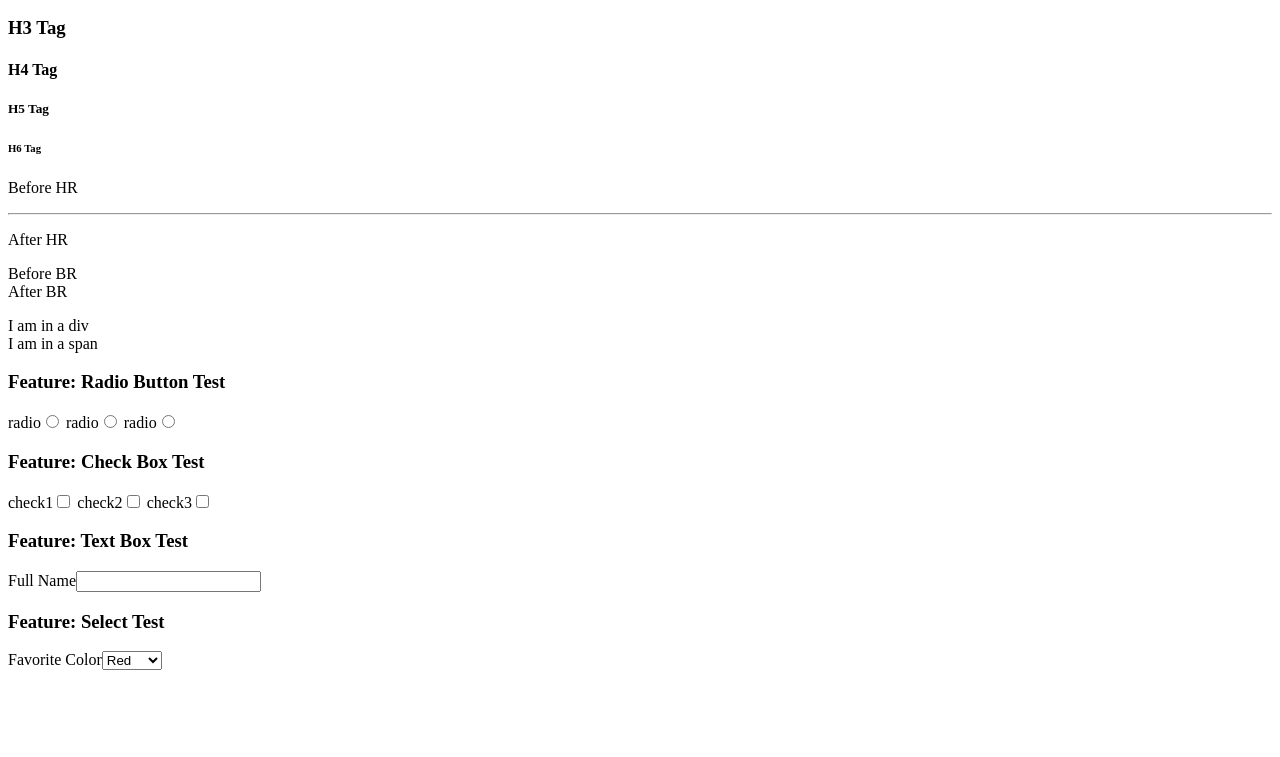
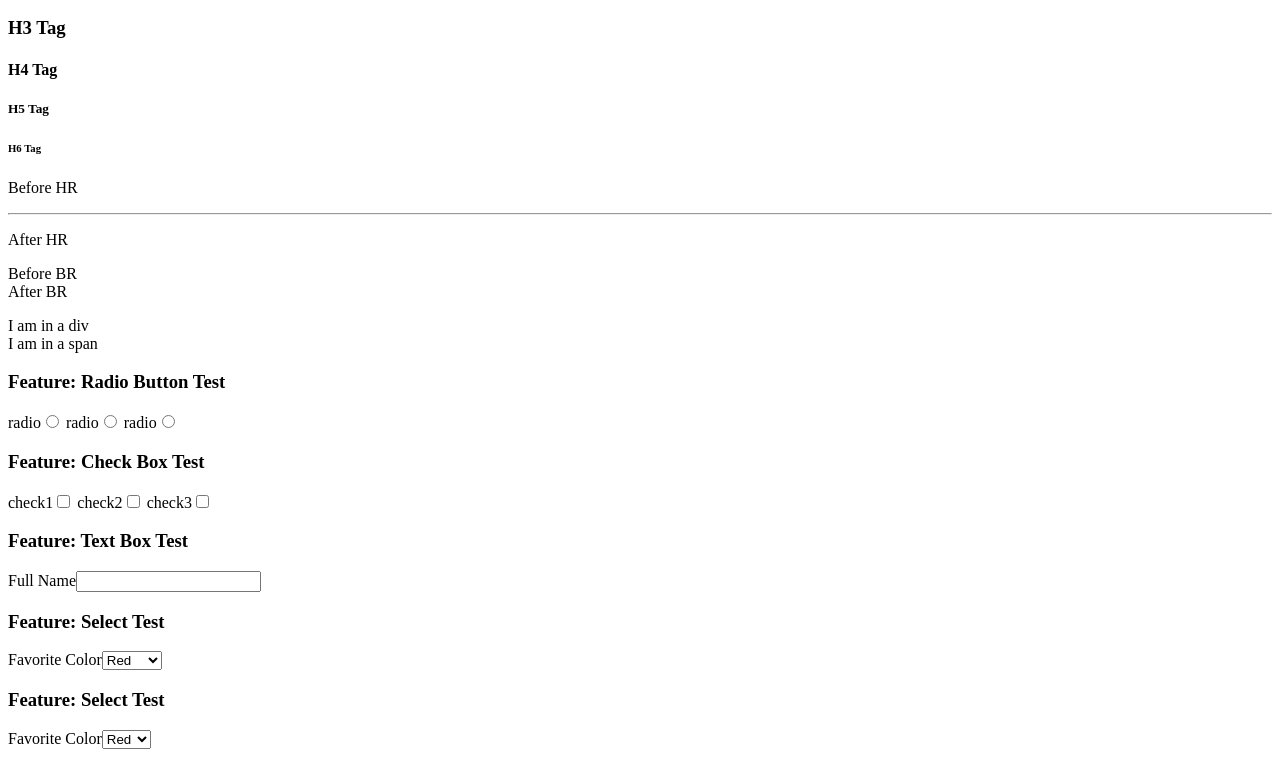
Before and after one commit to twilson63/jTag, a plain HTML site: page tests.html in a window 1280 px wide. Shown: the part 96-853 px from the top of the page. Before the commit the page ends 800 px from the top, so only its background shows below. Drawn offline with Linux system fonts and the light colour scheme.

Commit message:
Added support for array of objects in select tag, they must be id name objects

```diff
--- a/jtag.js
+++ b/jtag.js
@@ -110,8 +110,13 @@
     _jSelect = window.jSelect,
     jSelect = window.jSelect = function( name, values, args ) {
       options = "";
-      for (o in values) {
-        options += jTag(option, values[o], jAttribute("value", values[o]));
+      for(i = 0; i < values.length; i++) {
+        if(values[i].id && values[i].name) {
+            options += jTag(option, values[i].name, jAttribute("value", values[i].id));
+        } else {
+            options += jTag(option, values[i], jAttribute("value", values[i]));
+
+        }
       }
       alert(options);
       return jTag(select, options, [args || "", jAttribute("id", name)].join(' '));
--- a/tests.html
+++ b/tests.html
@@ -106,6 +106,20 @@
         alert(err);
       }
 
+      // Feature: Select Test
+      try {
+        document.write(
+          jTag(h3, "Feature: Select Test") +
+          jLabel("name", "Favorite Color") +
+          jSelect("name",[{ id: 1, name: "Red" },{ id: 2, name: "Blue" }])
+        );
+      }
+      catch (err) {
+        alert(err);
+      }
+
+
+
     </script>
 
   </body>
```
